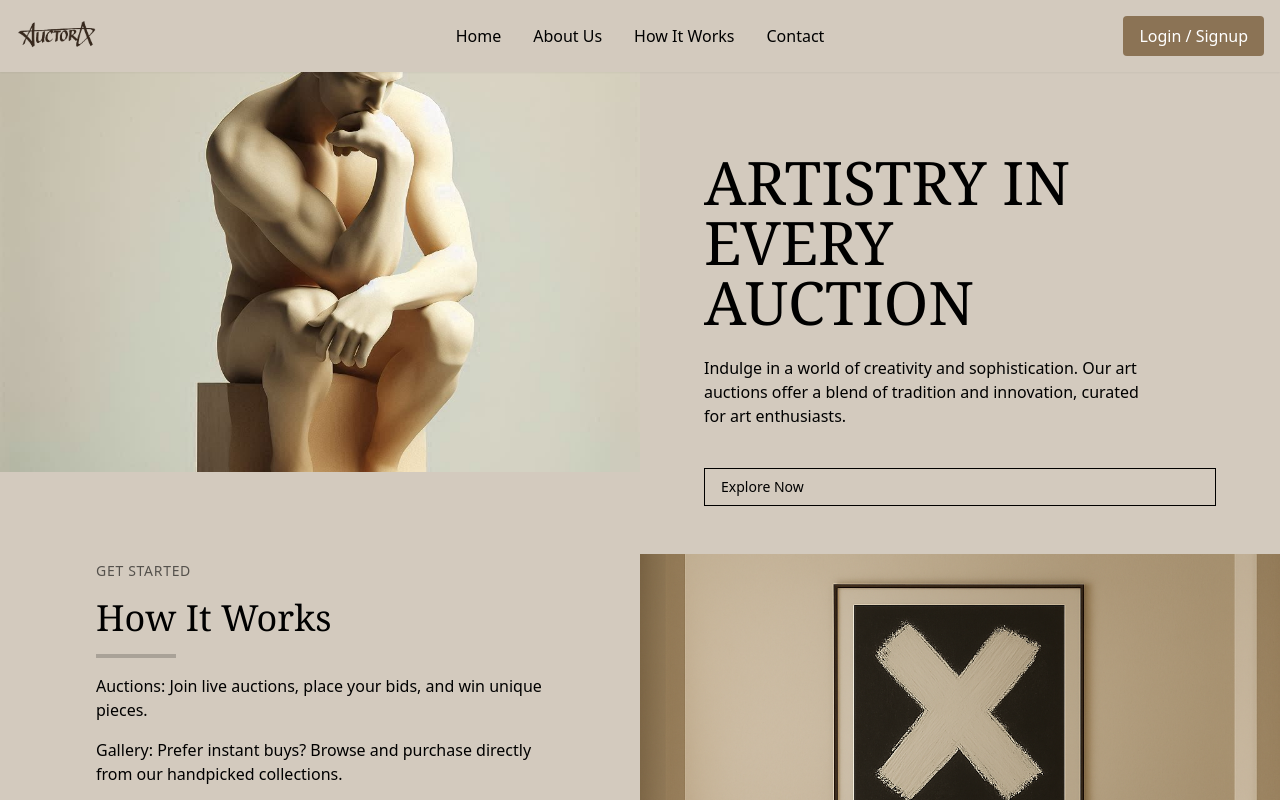
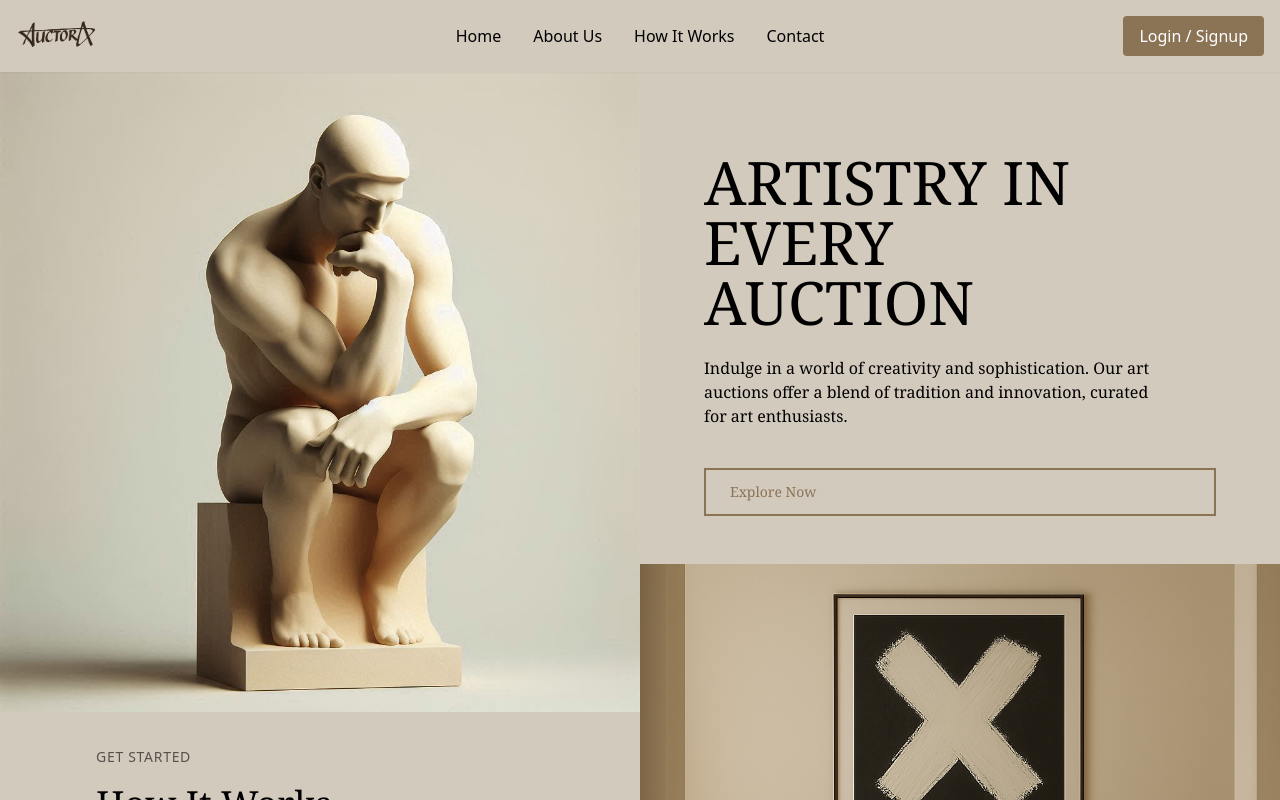
Before and after one commit to rajeshworimalla/auctoraBackup, a React (Create React App) app in the folder client/: page /#/ in a window 1280 px wide. Shown: the top 800 px of the page. Built offline with nearby package versions, Linux system fonts and the light colour scheme; no server answers; the database is empty.

Commit message:
more work on homepage bcuz i keep ruining it

```diff
--- a/client/src/components/HeroSection.js
+++ b/client/src/components/HeroSection.js
@@ -124,8 +124,8 @@ const HeroSection = () => {
       <div className="flex flex-col md:flex-row min-h-screen">
        {/* Left Column: Sculpture + How It Works */}
         <div className="md:w-1/2 w-full flex flex-col h-screen">
-  {/* Top Half: Sculpture */}
-  <div className="h-1/2">
+          {/* Full Height: Sculpture */}
+          <div className="h-full">
             <img
               src="/Images/Sculpture.png"
               alt="Sculpture"
@@ -133,22 +133,21 @@ const HeroSection = () => {
             />
           </div>
 
-  {/* Bottom Half: How It Works */}
-  <div className="h-1/2 bg-[#D3CABE] flex flex-col justify-center items-center px-6 md:px-12">
+          {/* How It Works */}
+          <div className="bg-[#D3CABE] flex flex-col justify-center items-center px-6 md:px-12 py-8">
             <div className="max-w-md space-y-4">
               <span className="text-sm tracking-wider text-black/60 uppercase">Get Started</span>
               <h2 className="text-4xl font-serif mb-2">How It Works</h2>
               <div className="w-20 h-1 bg-black/20 mb-4"></div>
-      <p className="text-base font-light">
+              <p className="text-base font-light font-serif">
                 <strong>Auctions:</strong> Join live auctions, place your bids, and win unique pieces.
               </p>
-      <p className="text-base font-light">
+              <p className="text-base font-light font-serif">
                 <strong>Gallery:</strong> Prefer instant buys? Browse and purchase directly from our handpicked collections.
               </p>
             </div>
           </div>
         </div>
-
 
         {/* Text + Button + Second Image */}
         <div className="md:w-1/2 w-full flex flex-col">
@@ -157,12 +156,12 @@ const HeroSection = () => {
             <h1 className="text-4xl md:text-6xl font-serif font-normal leading-tight mb-6 text-black">
               ARTISTRY IN<br />EVERY<br />AUCTION
             </h1>
-            <p className="text-sm md:text-base text-black font-light mb-10 max-w-md">
+            <p className="text-sm md:text-base text-black font-light mb-10 max-w-md font-serif">
               Indulge in a world of creativity and sophistication. Our art auctions offer a blend of tradition and innovation, curated for art enthusiasts.
             </p>
             <Link
               to="/explore"
-              className="inline-block border border-black px-4 py-2 text-sm text-black hover:bg-black hover:text-white hover:scale-105 hover:shadow-lg hover:shadow-[#8B7355] transition"
+              className="inline-block border-2 border-[#8B7355] px-6 py-3 text-sm text-[#8B7355] hover:bg-[#8B7355] hover:text-white hover:scale-105 hover:shadow-lg hover:shadow-[#8B7355] transition-all duration-300 font-serif"
             >
               Explore Now
             </Link>
```
Lines whose indentation alone changed are shown as unchanged.
